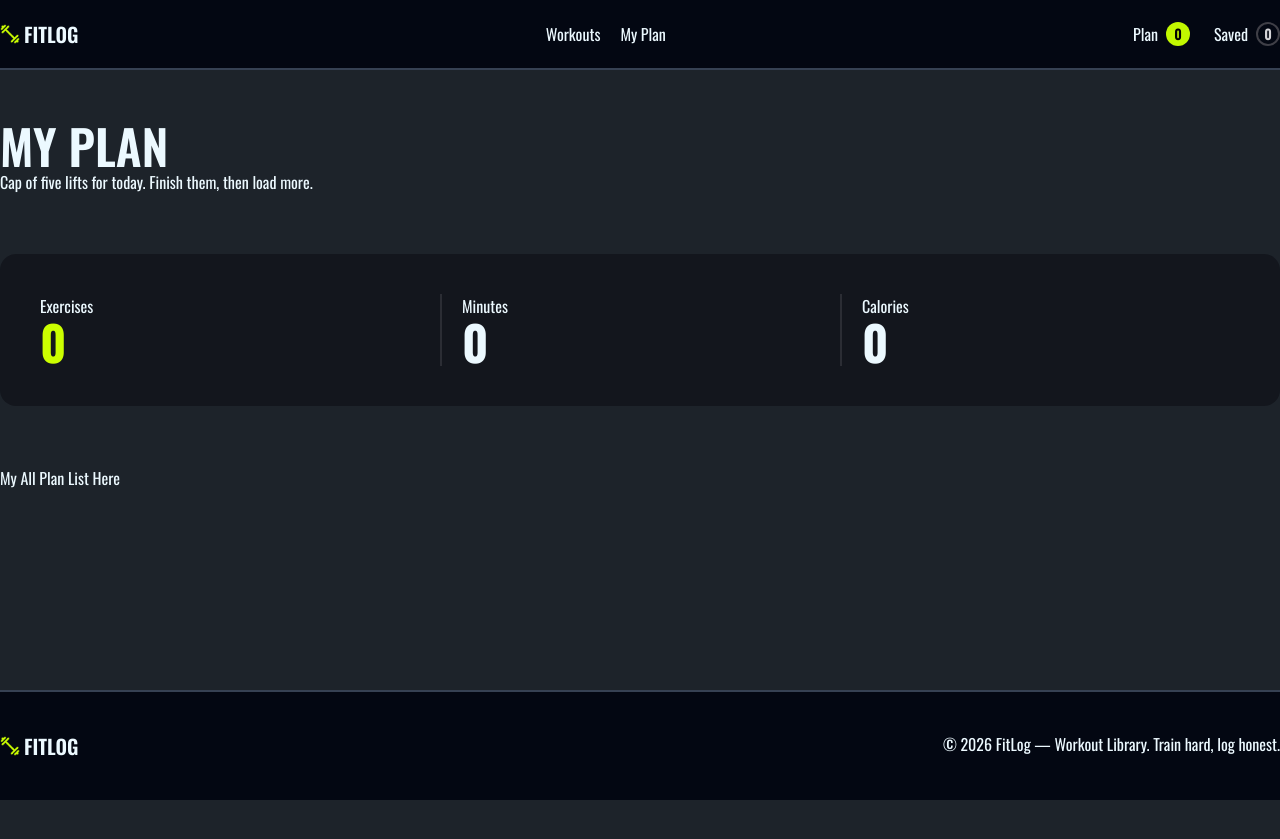
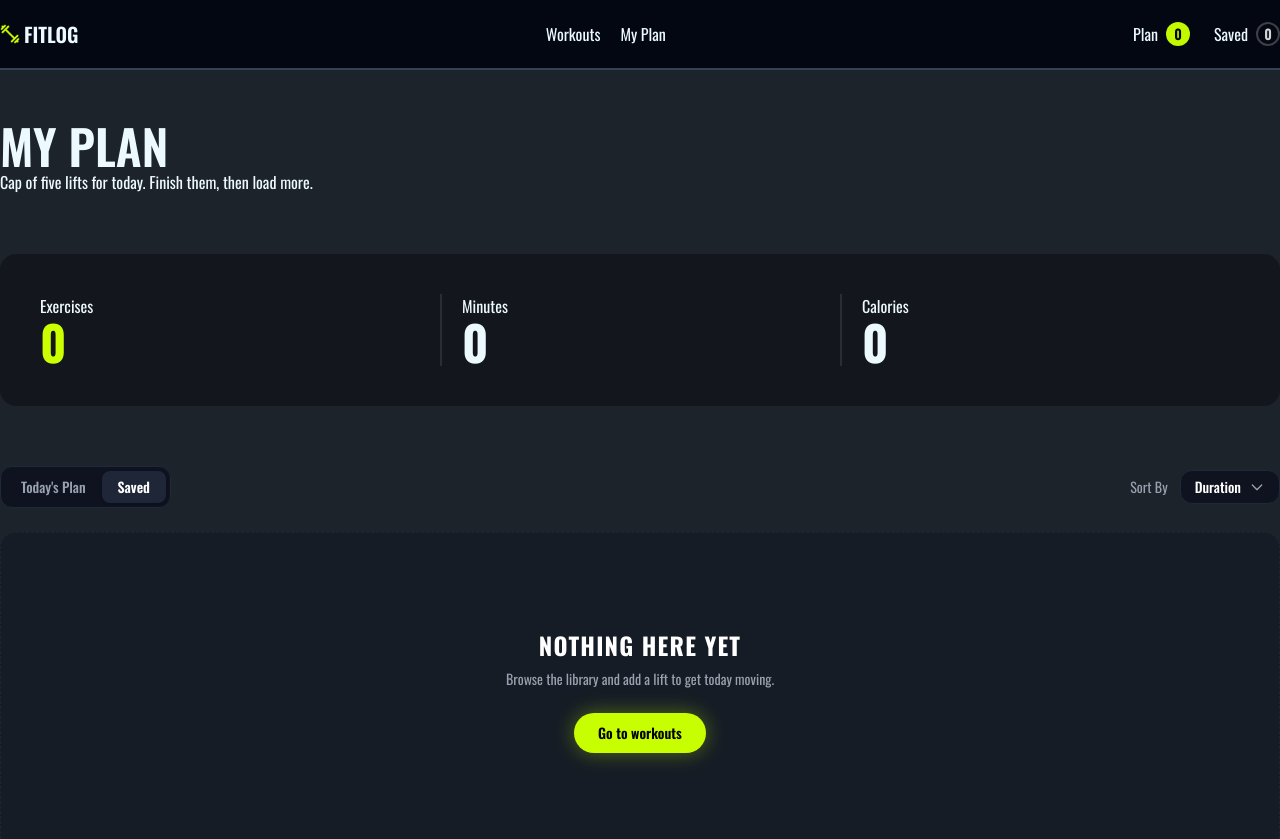
Before and after one commit to dipanjandev/assignment-six, a Next.js app: page /my-plan in a window 1280 px wide. Shown: the top 839 px of the page. Before the commit the page ends 800 px from the top, so only its background shows below. Built offline with nearby package versions, Linux system fonts and the light colour scheme.

Commit message:
complete ui design now add al activities

```diff
--- /dev/null
+++ b/src/components/shared/PlanAddRemove.tsx
@@ -0,0 +1,24 @@
+import React from "react";
+
+const PlanAddRemove = () => {
+  return (
+    <div className="flex flex-col items-center justify-center rounded-2xl border border-dashed border-gray-800/80 bg-[#0e131f]/40 px-6 py-24 text-center">
+      {/* হেডিং */}
+      <h2 className="text-2xl font-bold tracking-wider text-white">
+        NOTHING HERE YET
+      </h2>
+
+      {/* সাবটাইটেল */}
+      <p className="mt-2 text-sm text-gray-400">
+        Browse the library and add a lift to get today moving.
+      </p>
+
+      {/* অ্যাকশন বাটন */}
+      <button className="mt-6 rounded-full bg-[#c8ff00] px-6 py-2.5 text-sm font-semibold text-black shadow-[0_0_20px_rgba(200,255,0,0.35)] transition-all hover:bg-[#b8eb00] hover:shadow-[0_0_25px_rgba(200,255,0,0.5)] active:scale-95">
+        Go to workouts
+      </button>
+    </div>
+  );
+};
+
+export default PlanAddRemove;
--- a/src/components/shared/PlanList.tsx
+++ b/src/components/shared/PlanList.tsx
@@ -1,9 +1,69 @@
 import React from "react";
+import PlanAddRemove from "./PlanAddRemove";
 
 const PlanList = () => {
   return (
-    <div>
-      <h1>My All Plan List Here</h1>
+    <div className="space-y-6">
+      <div className="flex items-center justify-between">
+        {/* বাম পাশের ট্যাব বাটন */}
+        <div className="flex items-center rounded-xl border border-gray-800 bg-[#0e131f] p-1">
+          <button className="rounded-lg px-4 py-1.5 text-sm font-medium text-gray-400 transition-colors hover:text-white">
+            Today&apos;s Plan
+          </button>
+          <button className="rounded-lg bg-[#1f2638] px-4 py-1.5 text-sm font-semibold text-white shadow-sm">
+            Saved
+          </button>
+        </div>
+
+        {/* ডান পাশের Sort By ড্রপডাউন */}
+        <div className="flex items-center gap-3">
+          <span className="text-sm text-gray-400">Sort By</span>
+          <div className="dropdown dropdown-bottom dropdown-end">
+            <div
+              tabIndex={0}
+              role="button"
+              className="flex items-center gap-2 rounded-xl border border-gray-800 bg-[#0e131f] px-3.5 py-1.5 text-sm font-medium text-white transition-colors hover:border-gray-700"
+            >
+              Duration
+              <svg
+                xmlns="http://www.w3.org/2000/svg"
+                className="h-4 w-4 text-gray-400"
+                fill="none"
+                viewBox="0 0 24 24"
+                stroke="currentColor"
+                strokeWidth={2}
+              >
+                <path
+                  strokeLinecap="round"
+                  strokeLinejoin="round"
+                  d="M19 9l-7 7-7-7"
+                />
+              </svg>
+            </div>
+            <ul
+              tabIndex={0}
+              className="dropdown-content menu z-20 mt-2 w-40 rounded-xl border border-gray-800 bg-[#0e131f] p-1.5 text-sm shadow-xl"
+            >
+              <li>
+                <a className="rounded-lg text-gray-300 hover:bg-gray-800 hover:text-white">
+                  Duration
+                </a>
+              </li>
+              <li>
+                <a className="rounded-lg text-gray-300 hover:bg-gray-800 hover:text-white">
+                  Calories
+                </a>
+              </li>
+              <li>
+                <a className="rounded-lg text-gray-300 hover:bg-gray-800 hover:text-white">
+                  Exercises
+                </a>
+              </li>
+            </ul>
+          </div>
+        </div>
+      </div>
+      <PlanAddRemove />
     </div>
   );
 };
```
